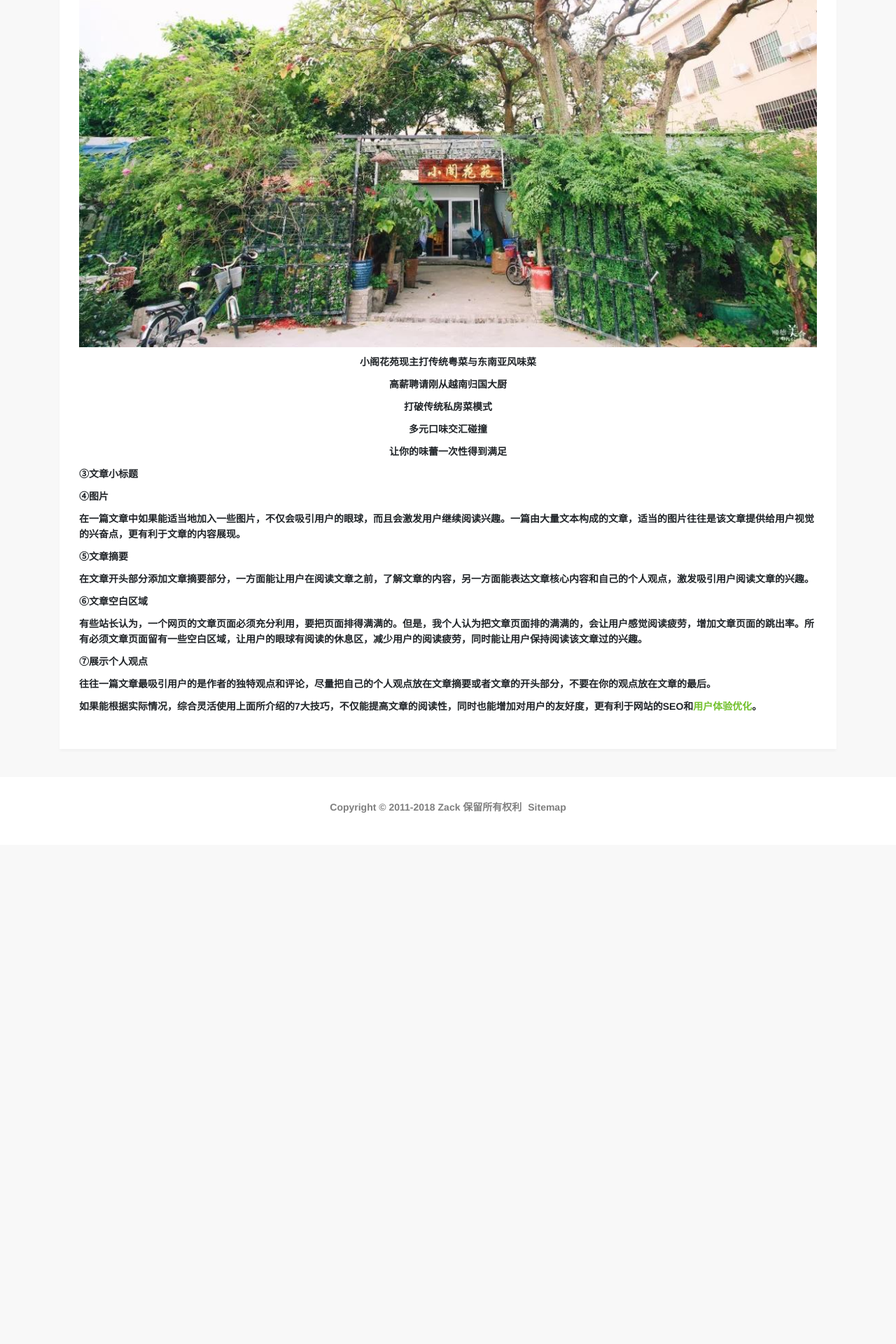
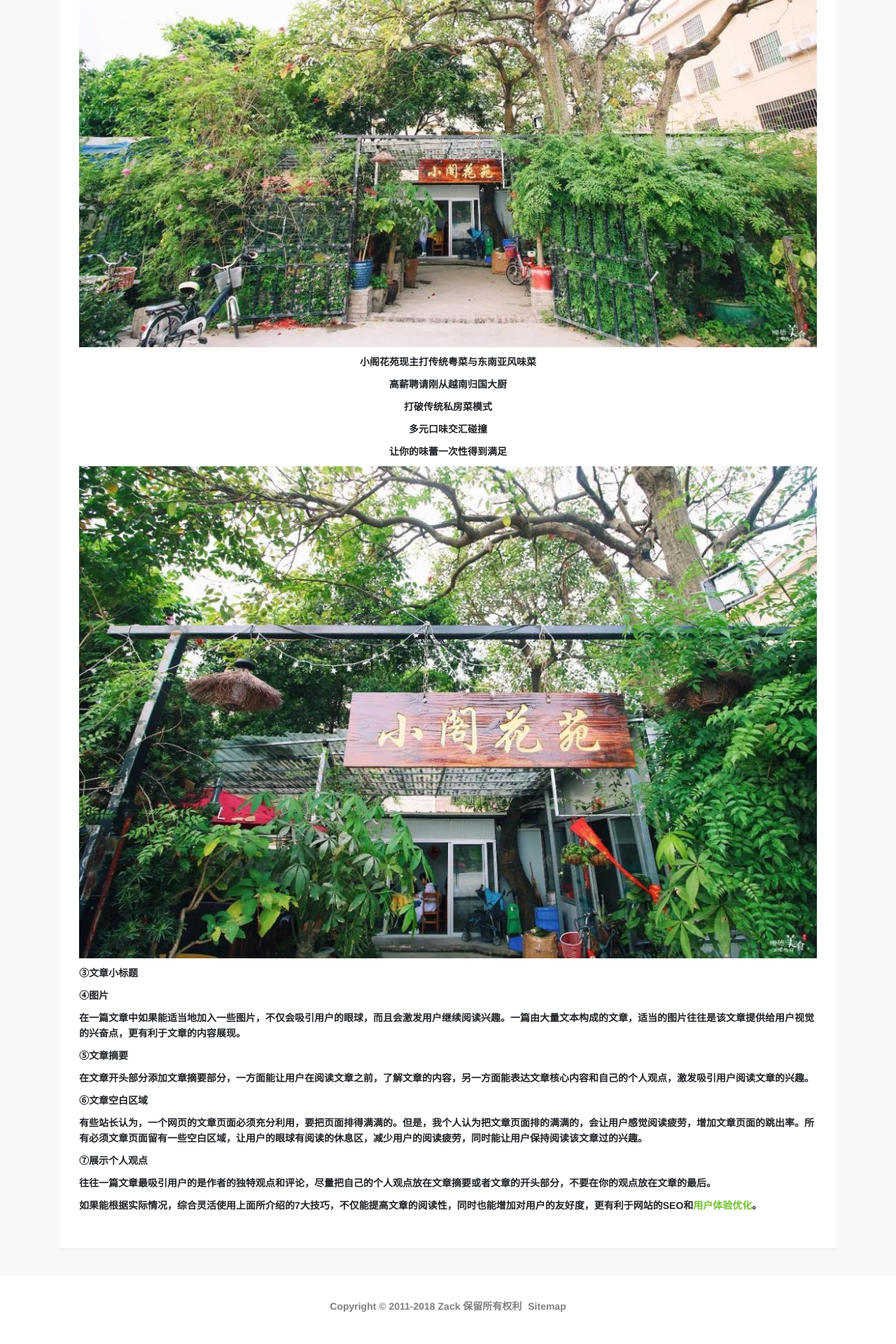
Before and after one commit to LeoQihao/LeoQihao.github.io, a Jekyll site: the page built from ueo/_posts/2011-09-06-web-read-skill.html, in a window 1280 px wide. Shown: the part 1578-3498 px from the top of the page at 70% size. Built offline with Jekyll 4.4.1, drawn with Linux system fonts in a browser that asks for light colours; before the commit the page ends 2785 px from its top, so only the background shows below that.

Commit message:
Update 2011-09-06-web-read-skill.html

```diff
--- a/ueo/_posts/2011-09-06-web-read-skill.html
+++ b/ueo/_posts/2011-09-06-web-read-skill.html
@@ -34,7 +34,7 @@ description: 文章的阅读性是一个对用户友好的体现，熟练运用
 <p align="center">打破传统私房菜模式</p>
 <p align="center">多元口味交汇碰撞</p>
 <p align="center">让你的味蕾一次性得到满足</p>
-
+<p align="center"><img class="img-fluid" alt="Select Web文章列表" src="{{ site.url }}/images/ueo/4.jpg"></p>
 <p><b>③文章小标题</b></p>
 <p></p>
 <p><b>④图片</b></p>
```
